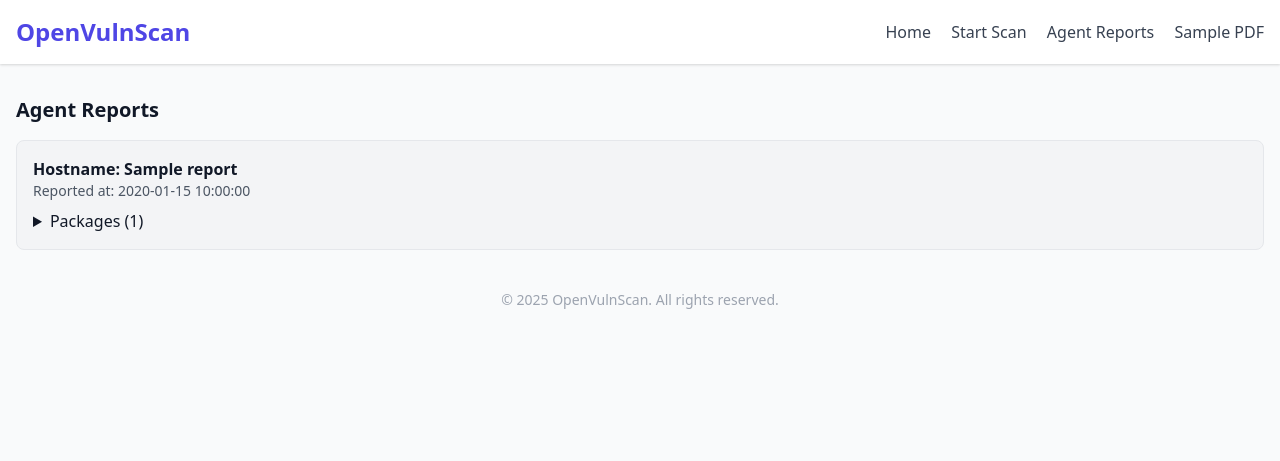
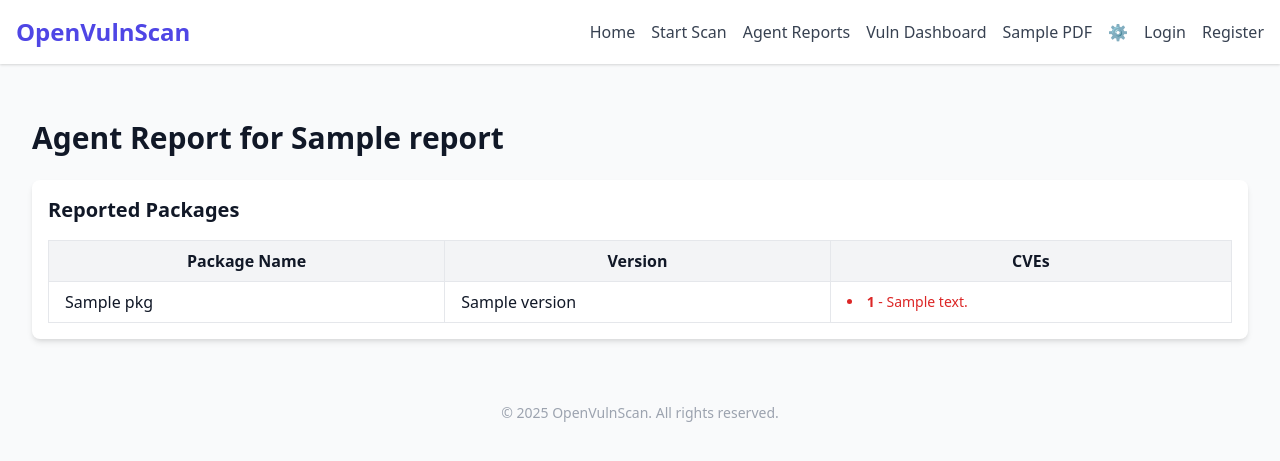
Before and after one commit to sudo-secxyz/OpenVulnScan, a FastAPI app: template templates/agent_reports.html in a window 1280 px wide. Shown: the top 461 px of the page. Run offline with FastAPI, Linux system fonts and the light colour scheme; the template is opened without the code that fills it: most values are stand-ins (such as "Sample title", 1, 10 or a date in 2020).

Commit message:
updated routes, added cve check for packages, updated settings

```diff
--- a/app.py
+++ b/app.py
@@ -1,23 +1,29 @@
+# app.py
 from fastapi import FastAPI, BackgroundTasks, Depends, HTTPException, Request, Header, status, APIRouter
 from fastapi.responses import HTMLResponse, FileResponse, Response, RedirectResponse, JSONResponse
 from fastapi.staticfiles import StaticFiles
 from fastapi.templating import Jinja2Templates
-from starlette.middleware.sessions import SessionMiddleware
 from sqlalchemy.orm import Session
 import os
 import json
-
+from database.base import Base
 from models.schemas import ScanRequest, ScanResult
-from database.db_manager import Base, engine, get_all_scans, save_agent_report, get_db_connection, SessionLocal
+from database.db_manager import  engine, get_all_scans, save_agent_report, get_db_connection, SessionLocal, get_db
 from models.users import User
 from services.scan_service import start_scan_task, get_scan_details
 from utils.report_generator import generate_scan_report
 from config import TEMPLATES_DIR, STATIC_DIR, initialize_directories, setup_logging
 from passlib.hash import bcrypt
-
+from utils.settings import router as settings_router
 # Auth Routers
 from auth.google import router as google_auth
 from auth.local import router as local_auth
+from auth.dependencies import require_authentication
+
+
+from models.agent_report import AgentReport, Package  # Adjust as needed
+from fastapi.responses import JSONResponse
+from utils.agent_router import router as AgentRouter
 
 # Logger setup
 logger = setup_logging()
@@ -26,22 +32,45 @@ app = FastAPI(title="OpenVulnScan", version="0.1.0")
 
 # Initialize directories and DB
 initialize_directories()
-Base.metadata.create_all(bind=engine)
+
+
 
 # Static and templates
 app.mount("/static", StaticFiles(directory=STATIC_DIR), name="static")
 templates = Jinja2Templates(directory=TEMPLATES_DIR)
 
 # Middleware
-app.add_middleware(SessionMiddleware, secret_key="super-secret-key") # change in Prod
+from fastapi import FastAPI, Request
+from starlette.middleware.sessions import SessionMiddleware
+from starlette.middleware.authentication import AuthenticationMiddleware
+
+from starlette.authentication import (
+    AuthenticationBackend, AuthCredentials, SimpleUser, UnauthenticatedUser
+)
+
+# Example dummy backend – replace with your real auth logic
+class BasicAuthBackend(AuthenticationBackend):
+    async def authenticate(self, conn):
+        user = conn.session.get("user")
+        if user:
+            return AuthCredentials(["authenticated"]), SimpleUser(user)
+        return AuthCredentials([]), UnauthenticatedUser()
+app.add_middleware(AuthenticationMiddleware, backend=BasicAuthBackend())
+app.add_middleware(SessionMiddleware, secret_key="super-secret-key",) # change in Prod
 
 # Public routes (no login required)
 app.include_router(google_auth)
 app.include_router(local_auth)
-
+app.include_router(settings_router)
+app.include_router(AgentRouter)
 # Create default admin
 @app.on_event("startup")
 def create_default_admin():
+    # Automatically create all tables on app startup
+    Base.metadata.create_all(bind=engine)
+    from sqlalchemy import inspect
+    inspector = inspect(engine)
+    print("Existing tables:", inspector.get_table_names())
     db: Session = SessionLocal()
     admin_email = "admin@openvulnscan.local"
     default_password = "admin123"  # Change this in production
@@ -56,12 +85,6 @@ def create_default_admin():
         print("Admin user already exists.")
     db.close()
 
-# Authentication dependency
-def require_authentication(request: Request):
-    user = request.session.get("user")
-    if not user:
-        return RedirectResponse(url="/login", status_code=303)
-    return user
 
 # Protected router
 protected_router = APIRouter(dependencies=[Depends(require_authentication)])
@@ -99,24 +122,33 @@ def get_scan_pdf(scan_id: str):
         raise HTTPException(status_code=404, detail="PDF report not found")
     return FileResponse(pdf_file_path, filename=f"scan_{scan_id}_report.pdf", media_type="application/pdf")
 
-@protected_router.get("/agent/reports", response_class=HTMLResponse, tags=["agent","report"])
-def view_agent_reports(request: Request):
-    conn = get_db_connection()
-    cur = conn.cursor()
-    cur.execute("SELECT * FROM agent_reports ORDER BY reported_at DESC")
-    rows = cur.fetchall()
-    conn.close()
+@protected_router.get("/api/report/{agent_id}", tags=["agent","report"])
+def get_agent_report(agent_id: int, db: Session = Depends(get_db)):
+    report = db.query(AgentReport).filter(AgentReport.id == agent_id).first()
+    if not report:
+        raise HTTPException(status_code=404, detail="Report not found")
 
-    reports = [
-        {
-            "id": row["id"],
-            "hostname": row["hostname"],
-            "packages": json.loads(row["packages"]),
-            "reported_at": row["reported_at"]
-        }
-        for row in rows
-    ]
-    return templates.TemplateResponse("agent_reports.html", {"request": request, "reports": reports})
+    result = {
+        "hostname": report.hostname,
+        "timestamp": str(report.timestamp),
+        "packages": []
+    }
+
+    for pkg in report.packages:
+        result["packages"].append({
+            "name": pkg.name,
+            "version": pkg.version,
+            "cves": [
+                {
+                    "id": cve.cve_id,
+                    "summary": cve.summary
+                } for cve in pkg.cves  # Assuming a relationship exists
+            ]
+        })
+
+    return JSONResponse(content=result)
+
+
 
 # Public route to serve agent script
 @app.get("/agent/download", response_class=Response, tags=["agent"])
@@ -164,22 +196,7 @@ if __name__ == "__main__":
 '''
     return Response(content=agent_code, media_type="text/x-python")
 
-# Public route to receive agent report
-@app.post("/agent/report", tags=["agent"])
-async def receive_agent_report(request: Request, authorization: str = Header(None)):
-    # Optional auth check
-    # if authorization != "Bearer your-pre-shared-api-key":
-    #     return JSONResponse(status_code=status.HTTP_401_UNAUTHORIZED, content={"detail": "Unauthorized"})
 
-    data = await request.json()
-    hostname = data.get("hostname")
-    packages = data.get("packages")
-
-    if not hostname or not isinstance(packages, list):
-        return JSONResponse(status_code=400, content={"detail": "Invalid payload"})
-
-    save_agent_report(hostname, packages)
-    return {"status": "success", "hostname": hostname}
 
 # Register the protected routes
 app.include_router(protected_router)
--- /dev/null
+++ b/database/base.py
@@ -0,0 +1,3 @@
+from sqlalchemy.ext.declarative import declarative_base
+
+Base = declarative_base()
--- a/database/db_manager.py
+++ b/database/db_manager.py
@@ -7,6 +7,8 @@ from config import DB_PATH
 from sqlalchemy.ext.declarative import declarative_base
 from sqlalchemy import create_engine
 from sqlalchemy.orm import sessionmaker
+from models.agent_report import AgentReport, Package, CVE
+
 
 # You can adjust your DB URL here
 SQLALCHEMY_DATABASE_URL = "sqlite:///./openvulnscan.db"
--- a/models/users.py
+++ b/models/users.py
@@ -1,5 +1,6 @@
+# models/users.py
 from sqlalchemy import Column, Integer, String, Boolean, DateTime
-from database import Base
+from database.base import Base
 from datetime import datetime
 
 class User(Base):
--- a/requirements.txt
+++ b/requirements.txt
@@ -13,3 +13,4 @@ aiosqlite
 httpx
 passlib
 itsdangerous
+starlette
--- a/templates/agent_reports.html
+++ b/templates/agent_reports.html
@@ -1,21 +1,50 @@
 {% extends "base.html" %}
 
+{% block title %}Agent Report{% endblock %}
+
 {% block content %}
-<h2 class="text-xl font-bold mb-4">Agent Reports</h2>
-<ul class="space-y-4">
-  {% for report in reports %}
-  <li class="border p-4 rounded-lg bg-gray-100">
-    <div class="font-semibold">Hostname: {{ report.hostname }}</div>
-    <div class="text-sm text-gray-600">Reported at: {{ report.reported_at }}</div>
-    <details class="mt-2">
-      <summary class="cursor-pointer">Packages ({{ report.packages | length }})</summary>
-      <ul class="list-disc pl-5 mt-2 text-sm">
-        {% for pkg in report.packages %}
-        <li>{{ pkg.name }} — {{ pkg.version }}</li>
-        {% endfor %}
-      </ul>
-    </details>
-  </li>
-  {% endfor %}
-</ul>
+<div class="container mx-auto px-4 py-6">
+  <h1 class="text-3xl font-bold mb-6">Agent Report for {{ report.hostname }}</h1>
+
+  <div class="bg-white shadow-md rounded-lg p-4">
+    <h2 class="text-xl font-semibold mb-4">Reported Packages</h2>
+
+    {% if report.packages %}
+      <div class="overflow-x-auto">
+        <table class="min-w-full table-auto border-collapse border border-gray-300">
+          <thead class="bg-gray-100">
+            <tr>
+              <th class="px-4 py-2 border">Package Name</th>
+              <th class="px-4 py-2 border">Version</th>
+              <th class="px-4 py-2 border">CVEs</th>
+            </tr>
+          </thead>
+          <tbody>
+            {% for pkg in report.packages %}
+              <tr class="border-b hover:bg-gray-50">
+                <td class="px-4 py-2 border">{{ pkg.name }}</td>
+                <td class="px-4 py-2 border">{{ pkg.version }}</td>
+                <td class="px-4 py-2 border">
+                  {% if pkg.cves and pkg.cves|length > 0 %}
+                    <ul class="list-disc list-inside text-red-600 text-sm">
+                      {% for cve in pkg.cves %}
+                        <li>
+                          <strong>{{ cve.id }}</strong> - {{ cve.summary[:100] }}{% if cve.summary|length > 100 %}...{% endif %}
+                        </li>
+                      {% endfor %}
+                    </ul>
+                  {% else %}
+                    <span class="text-green-600 font-semibold">No CVEs found</span>
+                  {% endif %}
+                </td>
+              </tr>
+            {% endfor %}
+          </tbody>
+        </table>
+      </div>
+    {% else %}
+      <p class="text-gray-600">No packages reported.</p>
+    {% endif %}
+  </div>
+</div>
 {% endblock %}
--- a/templates/base.html
+++ b/templates/base.html
@@ -12,11 +12,19 @@
   <header class="bg-white shadow mb-8">
     <div class="max-w-7xl mx-auto px-4 py-4 flex justify-between items-center">
       <h1 class="text-2xl font-bold text-indigo-600">OpenVulnScan</h1>
-      <nav class="space-x-4">
+      <nav class="space-x-4 flex items-center">
         <a href="/" class="text-gray-700 hover:text-indigo-600 font-medium">Home</a>
         <a href="/scan/" class="text-gray-700 hover:text-indigo-600 font-medium">Start Scan</a>
         <a href="/agent/reports" class="text-gray-700 hover:text-indigo-600 font-medium">Agent Reports</a>
+        <a href="/dashboard" class="text-gray-700 hover:text-indigo-600 font-medium">Vuln Dashboard</a>
         <a href="/scan/example-scan-id/pdf" class="text-gray-700 hover:text-indigo-600 font-medium">Sample PDF</a>
+        <a href="/settings" class="text-gray-700 hover:text-indigo-600 font-medium" title="Settings">&#9881;</a>
+        {% if request.user.is_authenticated %}
+          <a href="/logout" class="text-gray-700 hover:text-red-600 font-medium">Logout</a>
+        {% else %}
+          <a href="/login" class="text-gray-700 hover:text-indigo-600 font-medium">Login</a>
+          <a href="/register" class="text-gray-700 hover:text-indigo-600 font-medium">Register</a>
+        {% endif %}
       </nav>
     </div>
   </header>
```
Also changed, not shown: auth/dependencies.py (added, +10 -0 lines), database/init_db.py (added, +13 -0 lines), models/agent_report.py (added, +40 -0 lines), templates/settings.html (added, +17 -0 lines), utils/agent_router.py (added, +109 -0 lines), utils/cve_checker.py (added, +27 -0 lines), utils/settings.py (added, +65 -0 lines), README.md.
